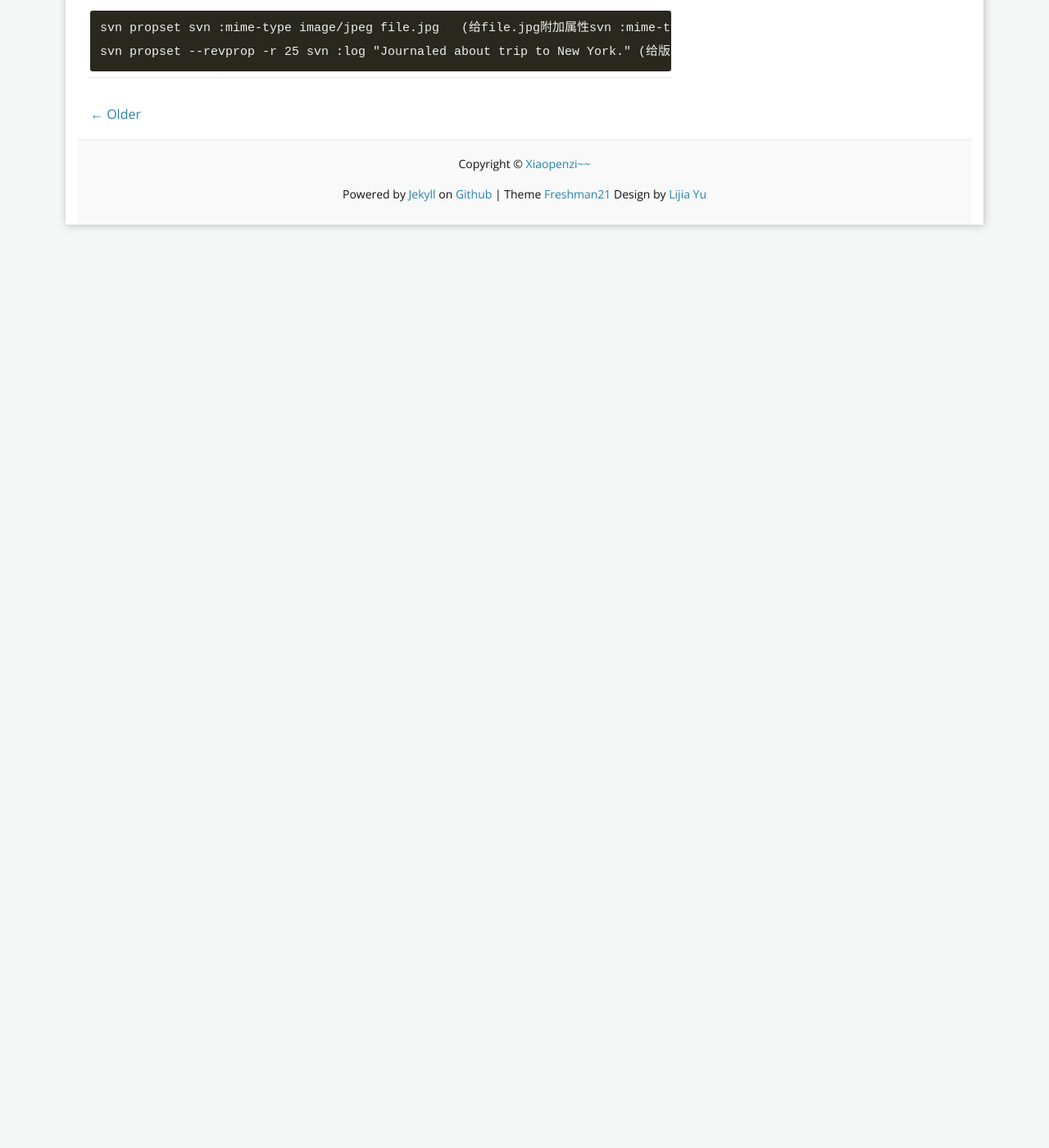
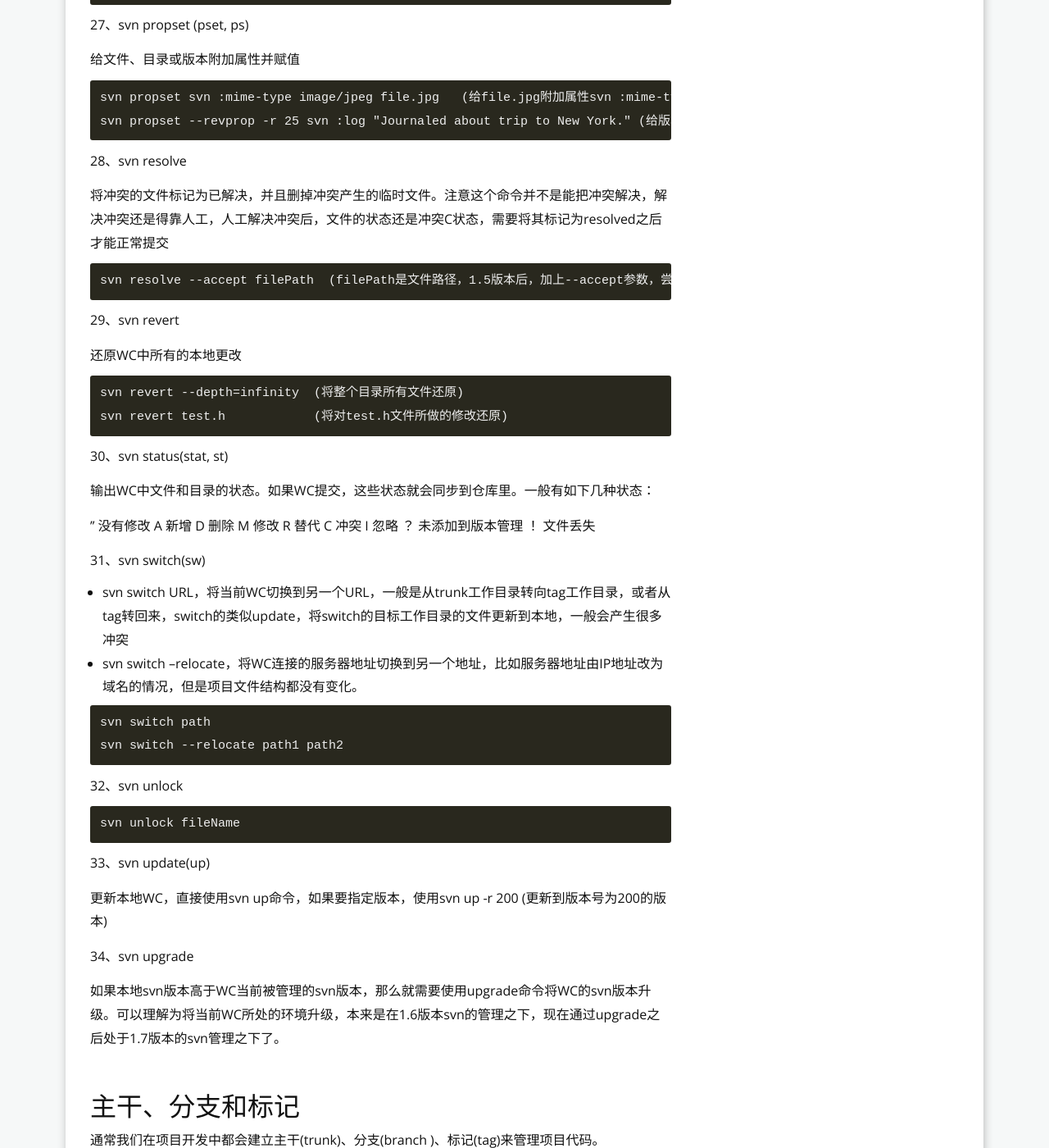
Before and after one commit to mrarronz/mrarronz.github.io, a Jekyll site: the page built from _posts/2016-05-27-svn-command-usage.md, in a window 1280 px wide and 1400 px high, scrolled down 4874 px. Shown: the whole window at 82% size. Built offline with Jekyll 4.4.1, drawn with Linux system fonts in a browser that asks for light colours; comment, search, counter and statistics services are not loaded; before the commit the page ends 5178 px from its top, so only the background shows below that; some of the changed text lies outside the part shown.

Commit message:
Update post

````diff
--- a/_posts/2016-05-27-svn-command-usage.md
+++ b/_posts/2016-05-27-svn-command-usage.md
@@ -181,7 +181,11 @@ svn mkdir DirectoryName
 ```
 svn move foo.c bar.c  (将foo.c改名成bar.c)
 ```
-22、svn propdel (pdel, pd)
+22、svn patch
+
+[svn生成patch和打（导入）patch文件的方法](http://blog.csdn.net/ameyume/article/details/7766722)
+
+23、svn propdel (pdel, pd)
 
 * svn propedit PROPNAME TARGET...
 * propedit PROPNAME --revprop -r REV [TARGET]
@@ -222,7 +226,7 @@ svn propget svn :keywords file.c   (从file.c中取得svn :keywords属性的值)
 ```
 svn proplist --verbose file.c
 ```
-26、propset (pset, ps)
+27、svn propset (pset, ps)
 
 给文件、目录或版本附加属性并赋值
 
@@ -230,3 +234,73 @@ svn proplist --verbose file.c
 svn propset svn :mime-type image/jpeg file.jpg   (给file.jpg附加属性svn :mime-type 其值为image/jpeg)
 svn propset --revprop -r 25 svn :log "Journaled about trip to New York." (给版本25补上log message)
 ```
+28、svn resolve
+
+将冲突的文件标记为已解决，并且删掉冲突产生的临时文件。注意这个命令并不是能把冲突解决，解决冲突还是得靠人工，人工解决冲突后，文件的状态还是冲突C状态，需要将其标记为resolved之后才能正常提交
+
+```
+svn resolve --accept filePath  (filePath是文件路径，1.5版本后，加上--accept参数，尝试自动处理冲突)
+```
+29、svn revert
+
+还原WC中所有的本地更改
+
+```
+svn revert --depth=infinity  (将整个目录所有文件还原)
+svn revert test.h            (将对test.h文件所做的修改还原)
+```
+30、svn status(stat, st)
+
+输出WC中文件和目录的状态。如果WC提交，这些状态就会同步到仓库里。一般有如下几种状态：
+
+'' 没有修改
+A  新增
+D  删除
+M  修改
+R  替代
+C  冲突
+I  忽略
+？ 未添加到版本管理
+！ 文件丢失
+
+31、svn switch(sw)
+
+* svn switch URL，将当前WC切换到另一个URL，一般是从trunk工作目录转向tag工作目录，或者从tag转回来，switch的类似update，将switch的目标工作目录的文件更新到本地，一般会产生很多冲突
+* svn switch --relocate，将WC连接的服务器地址切换到另一个地址，比如服务器地址由IP地址改为域名的情况，但是项目文件结构都没有变化。
+
+```
+svn switch path
+svn switch --relocate path1 path2
+```
+32、svn unlock
+
+```
+svn unlock fileName
+```
+33、svn update(up)
+
+更新本地WC，直接使用svn up命令，如果要指定版本，使用svn up -r 200 (更新到版本号为200的版本)
+
+34、svn upgrade
+
+如果本地svn版本高于WC当前被管理的svn版本，那么就需要使用upgrade命令将WC的svn版本升级。可以理解为将当前WC所处的环境升级，本来是在1.6版本svn的管理之下，现在通过upgrade之后处于1.7版本的svn管理之下了。
+
+<br/>
+
+## 主干、分支和标记
+
+通常我们在项目开发中都会建立主干(trunk)、分支(branch )、标记(tag)来管理项目代码。
+
+一般情况下
+
+* trunk：是用来做主方向开发的，一个新模块的开发，这个时候就放在trunk，当模块开发完成后，需要修改，就用branch。在开发阶段的代码都提交到该目录上。
+* branch：是用来做并行开发的，这里的并行是指和trunk进行比较。
+* tag：是用来做一个milestone的，不管是不是发布版本，但都是一个可用的版本。这里，应该是只读的。更多的是一个显示用的，给人一个可读的标记。
+
+比如，3.0开发完成，这个时候要做一个tag，tag_release_3_0，然后基于这个tag做发布。trunk进入3.1的开发，但是3.0发现了bug，那么就需要基于tag_release_3_0做一个分支(branch)，branch_bugfix_3_0，基于这 个branch进行bug修改，等到bugfix结束，做一个tag，tag_release_3_0_1，然后，根据需要决定 branch_bugfix_3_0是否并入主干(trunk)。
+
+branch和tag的创建都是用svn copy命令完成，将trunk目录下的工程copy到对应的branch和tag目录
+
+```
+svn cp path1 path2 -m "create branch" (path1表示trunk所在路径，path2表示branch或tag路径)
+```
````
Also changed, not shown: other parts of _posts/2016-05-27-svn-command-usage.md (+4 -4 lines), 16 other files.
